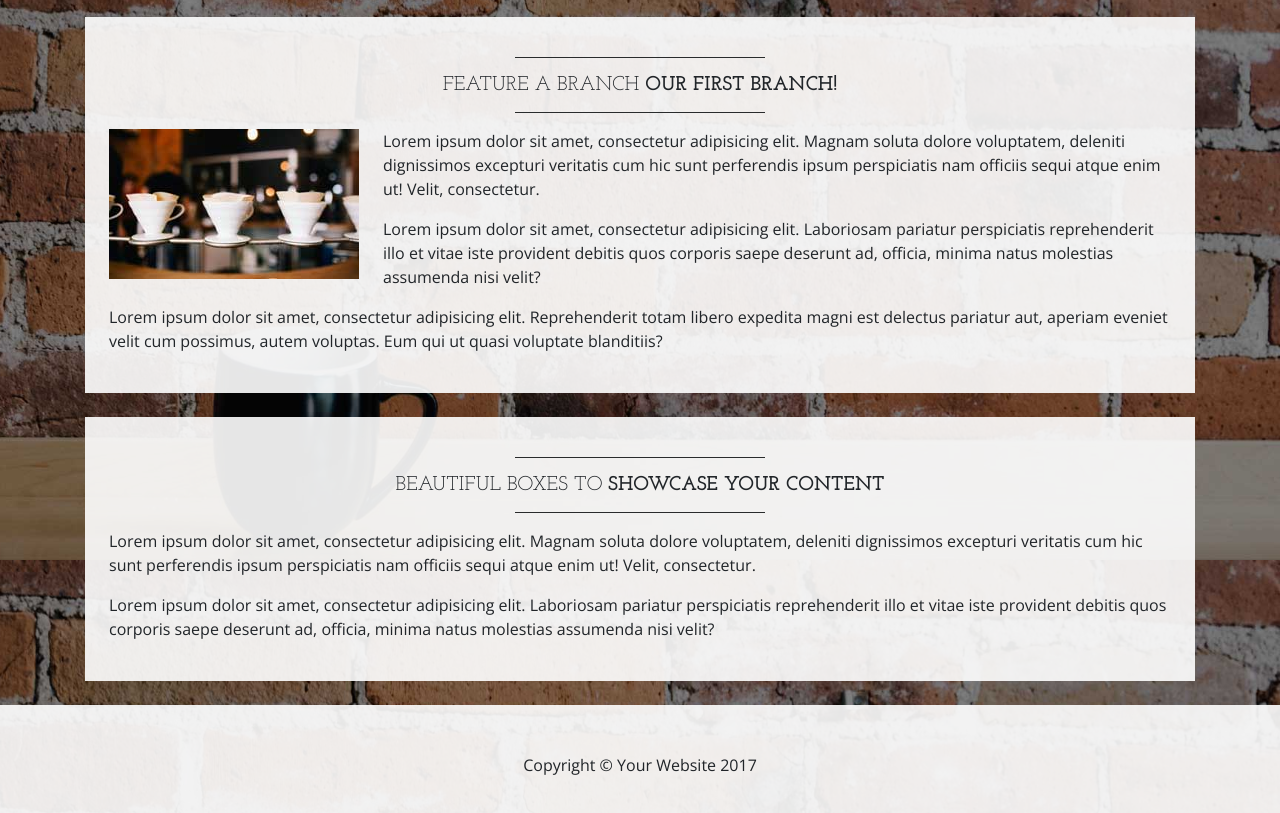
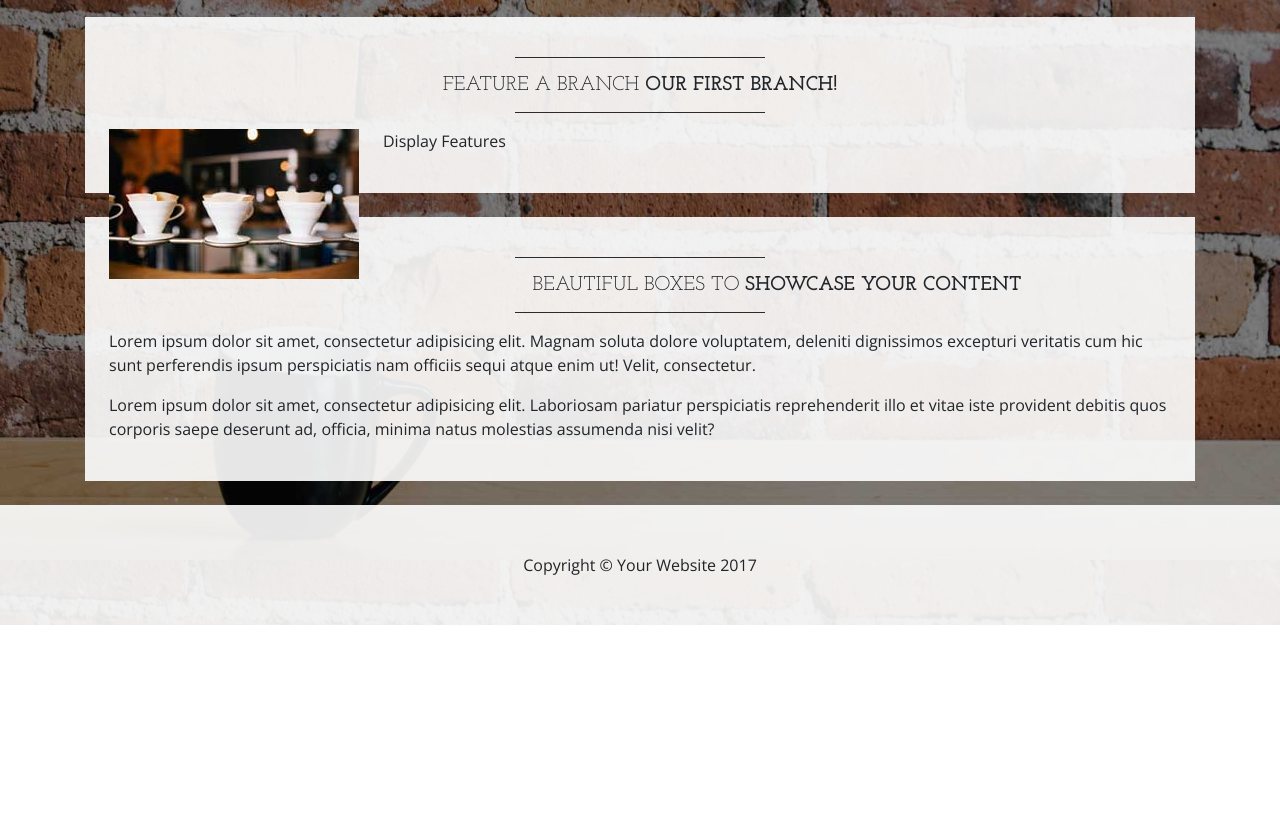
Before and after one commit to juniorcesarabreu/Git-Course-Demo, a website: page index.html in a window 1280 px wide. Shown: the part 1040-1853 px from the top of the page. After the commit the page ends 1665 px from the top, so only its background shows below. Drawn offline with nearby package versions, Linux system fonts and the light colour scheme.

Commit message:
Change text Lara

```diff
--- a/index.html
+++ b/index.html
@@ -114,9 +114,7 @@
         </h2>
             <hr class="divider">
             <img class="img-fluid float-left mr-4 d-none d-lg-block" src="img/intro-pic.jpg" alt="">
-            <p>Lorem ipsum dolor sit amet, consectetur adipisicing elit. Magnam soluta dolore voluptatem, deleniti dignissimos excepturi veritatis cum hic sunt perferendis ipsum perspiciatis nam officiis sequi atque enim ut! Velit, consectetur.</p>
-            <p>Lorem ipsum dolor sit amet, consectetur adipisicing elit. Laboriosam pariatur perspiciatis reprehenderit illo et vitae iste provident debitis quos corporis saepe deserunt ad, officia, minima natus molestias assumenda nisi velit?</p>
-            <p>Lorem ipsum dolor sit amet, consectetur adipisicing elit. Reprehenderit totam libero expedita magni est delectus pariatur aut, aperiam eveniet velit cum possimus, autem voluptas. Eum qui ut quasi voluptate blanditiis?</p>
+            <p>Display Features</p>
         </div>
 
         <div class="bg-faded p-4 my-4">
```
